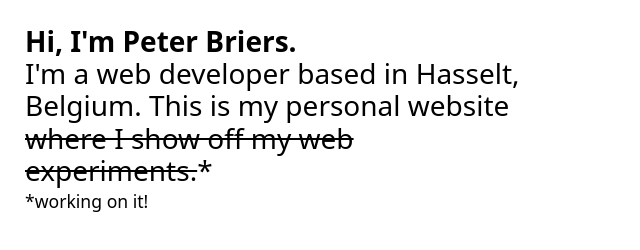
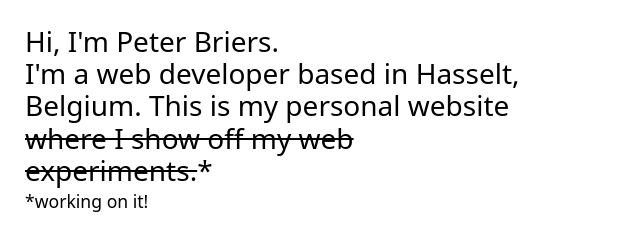
Before and after one commit to peebeebee/peebeebee.github.io, a plain HTML site: page index.html in a window 1280 px wide. Shown: the whole page, without its empty margins (0-640 px from the left). Drawn offline with Linux system fonts and the light colour scheme.

Commit message:
Font-weights

```diff
--- a/index.html
+++ b/index.html
@@ -19,15 +19,15 @@
       }
 
       h1 {
-        font: normal 400 1.75rem/1.15 system-ui;
+        font: normal 300 1.75rem/1.15 system-ui;
       }
 
       h1 b {
-        font: normal 600 1.75rem/1.15 system-ui;
+        font: normal 500 1.75rem/1.15 system-ui;
       }
 
       h2 {
-        font: 400 1.1rem/1.75 system-ui;
+        font: 300 1.1rem/1.75 system-ui;
       }
     </style>
   </head>
```
